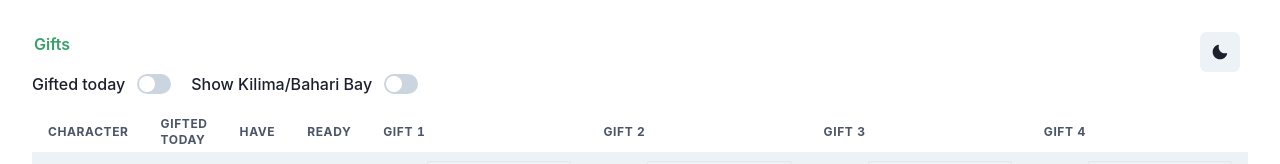
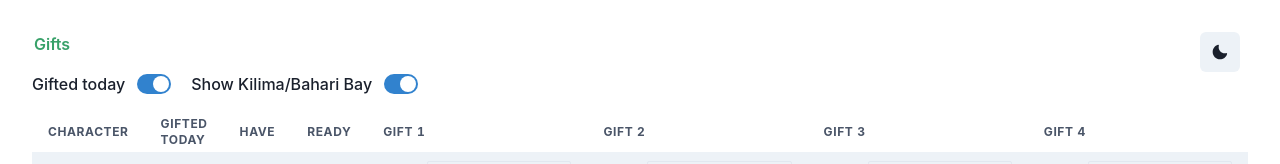
Before and after one commit to piratemermaid/palia-companion, a React (Vite) app: page / in a window 1280 px wide. Shown: the top 164 px of the page. Built offline with nearby package versions, Linux system fonts and the light colour scheme.

Commit message:
fix switch ischecked values

```diff
--- a/src/pages/GiftsPage.jsx
+++ b/src/pages/GiftsPage.jsx
@@ -86,6 +86,7 @@ export default function Gifts() {
           Gifted today
         </FormLabel>
         <Switch
+          isChecked={filters.showGiftedToday}
           onChange={(event) => handleFilterChange(event, 'showGiftedToday')}
           id="filter-gifted-today"
         />
@@ -95,6 +96,7 @@ export default function Gifts() {
         </FormLabel>
         <Switch
           id="filter-kilima"
+          isChecked={filters.showKilima}
           onChange={(event) => handleFilterChange(event, 'showKilima')}
         />
       </FormControl>
```
